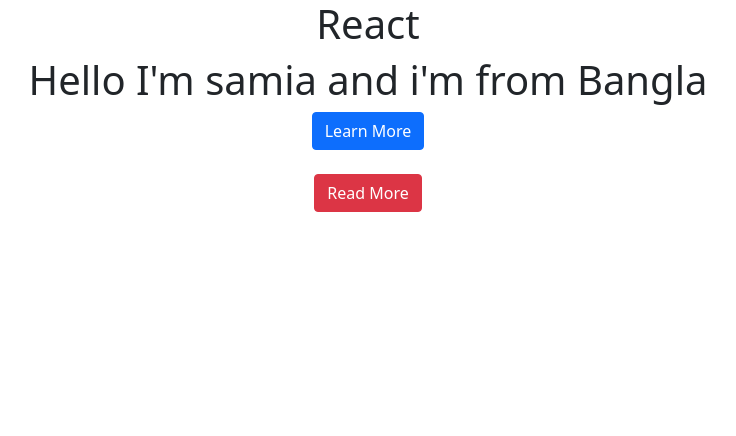
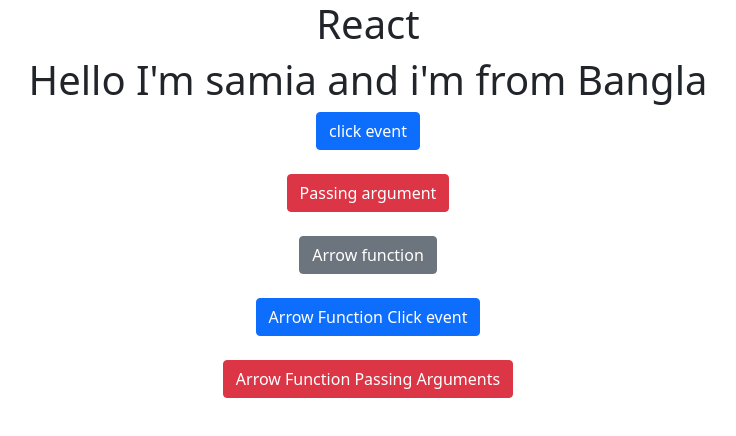
Before and after one commit to mrsamia/react_tuitorial, a React (Create React App) app: page / in a window 1280 px wide. Shown: the top 436 px of the page, without its empty margins (272-1008 px from the left). Built offline with nearby package versions, Linux system fonts and the light colour scheme.

Commit message:
SRM | Arrow_function and click_event

```diff
--- a/src/App.js
+++ b/src/App.js
@@ -1,8 +1,9 @@
 import 'bootstrap/dist/css/bootstrap.min.css';
 import './App.css';
+import Arrow_function from './components/Arrow_function';
 import Button_event_Handlr from './components/Button_event_Handlr';
 import Functional_cmpnt from './components/Functional_cmpnt';
-
+import Arrow_fnctn_clck_evnt from './components/Arrow_fnctn_clck_evnt';
 
 
 function App() {
@@ -10,7 +11,10 @@ function App() {
     <div className="App">
       <h1>React</h1>
       <Functional_cmpnt name="samia" country="Bangla"/>
-      <Button_event_Handlr/>
+      <Button_event_Handlr/><br></br>
+      <Arrow_function/><br></br>
+     <Arrow_fnctn_clck_evnt/>
+
     </div>
   );
 }
--- /dev/null
+++ b/src/components/Arrow_fnctn_clck_evnt.js
@@ -0,0 +1,31 @@
+{/* onclick event handler
+ // button click event */}
+const Arrow_fnctn_clck_evnt = () => {
+    alert("Arrow Function Click event");
+}
+
+{/*Passing argument with onclick event handler */}
+const Arrow_fnctn_pass_argument = (a) => {
+    alert(a);
+}
+
+
+
+const Arrow_function = () => {
+    return (
+        <div>
+            {/* onclick event handler
+            // button click event */}
+            <button className="btn btn-primary" onClick={Arrow_fnctn_clck_evnt}>Arrow Function Click event</button>
+            <br></br><br></br>
+
+            {/*Passing argument with onclick event handler */}
+            <div>
+                <button className="btn btn-danger" onClick={Arrow_fnctn_pass_argument.bind(this, "Passing argument with onclick event handler")}>Arrow Function Passing Arguments</button>
+            </div>
+
+        </div>
+
+    );
+}
+export default Arrow_function;
--- /dev/null
+++ b/src/components/Arrow_function.js
@@ -0,0 +1,9 @@
+
+const Arrow_function = () => {
+    return (
+        <div>
+            <button className="btn btn-secondary">Arrow function</button>
+        </div>
+    );
+}
+export default Arrow_function;
--- a/src/components/Button_event_Handlr.js
+++ b/src/components/Button_event_Handlr.js
@@ -18,11 +18,11 @@ function onclck(a){
             <div>
                 {/* onclick event handler
                 // button click event */}
-            <button className='btn btn-primary' onClick={onclckk}>Learn More</button>
+            <button className='btn btn-primary' onClick={onclckk}>click event</button>
             </div><br></br>
             <div>
                  {/*Passing argument with onclick event handler */}
-            <button className='btn btn-danger'  onClick={onclck.bind(this,"This button is clicked")}>Read More</button>
+            <button className='btn btn-danger'  onClick={onclck.bind(this,"This button is clicked")}>Passing argument</button>
             </div>
 
         </div>
```
